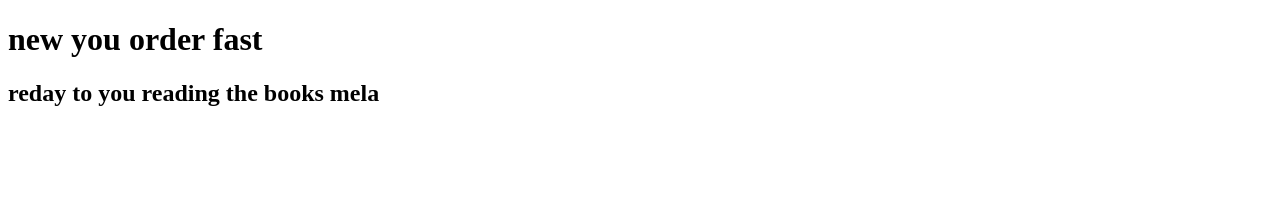
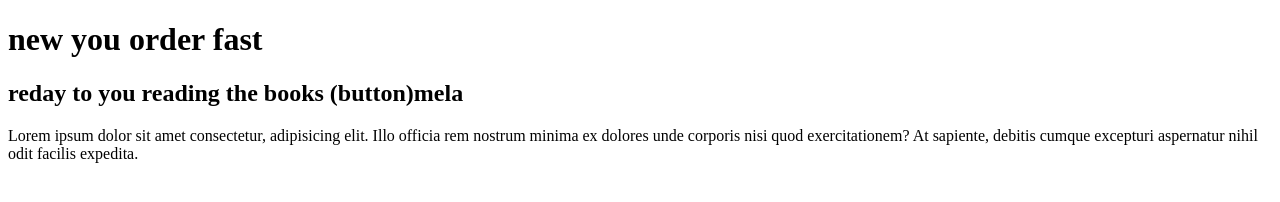
Before and after one commit to jay-kori/books.abc, a plain HTML site: page index.html in a window 1280 px wide. Drawn offline with Linux system fonts and the light colour scheme.

Commit message:
add button

```diff
--- a/index.html
+++ b/index.html
@@ -5,7 +5,9 @@
     <meta name="viewport" content="width=device-width, initial-scale=1.0">
     <title>Books mela</title>
     <h1> new you order fast</h1>
-    <h2> reday to you reading the books mela</h2>
+    <h2> reday to you reading the books (button)mela</h2>
+
+    <p>Lorem ipsum dolor sit amet consectetur, adipisicing elit. Illo officia rem nostrum minima ex dolores unde corporis nisi quod exercitationem? At sapiente, debitis cumque excepturi aspernatur nihil odit facilis expedita.</p>
 </head>
 <body>
 
```
